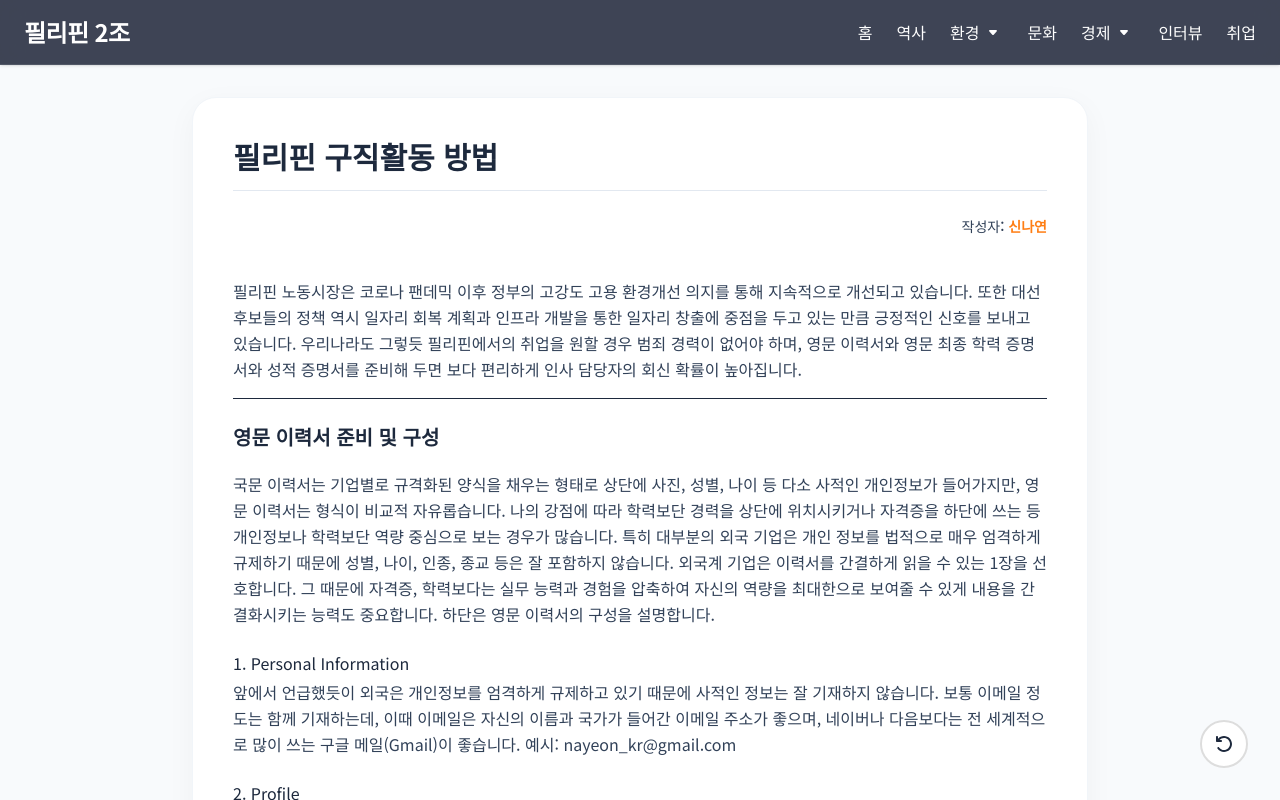
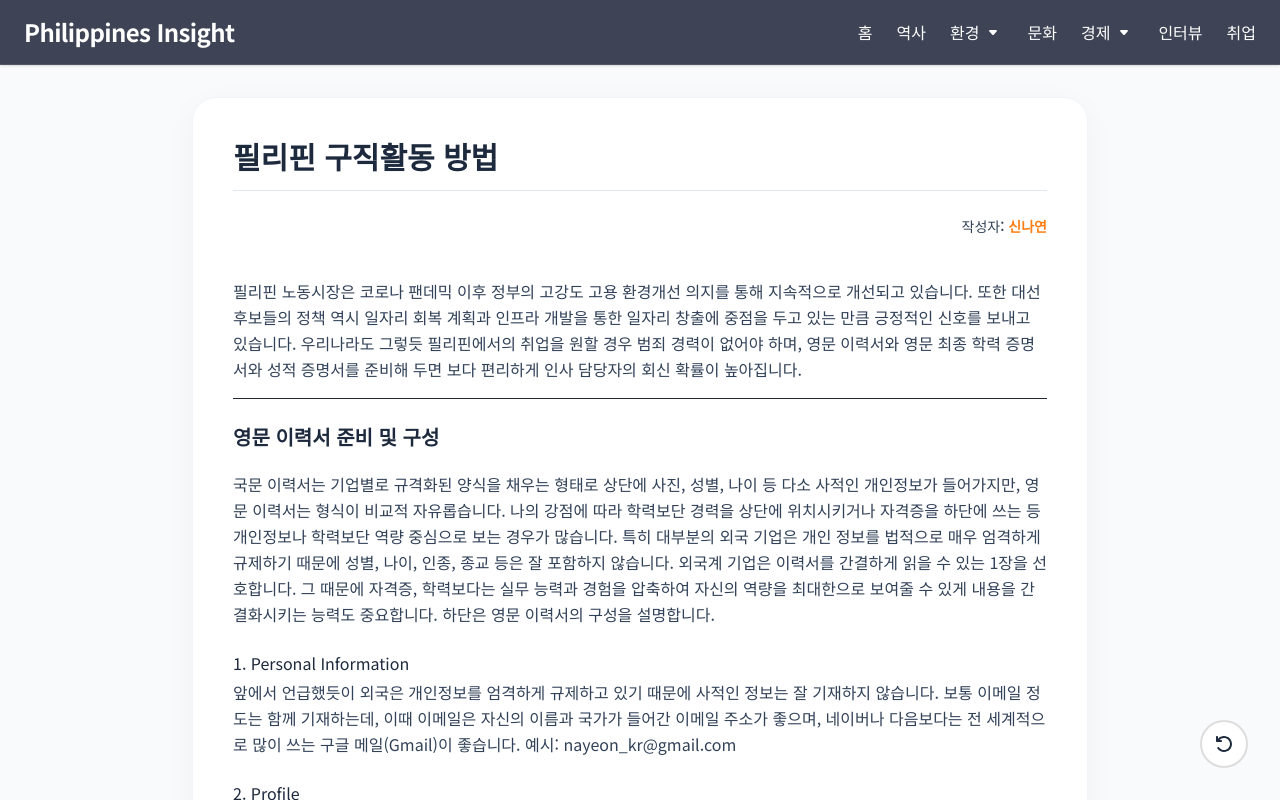
Before and after one commit to jhan117/Philippines, a Next.js app: page /job in a window 1280 px wide. Shown: the top 800 px of the page. Built offline with nearby package versions, Linux system fonts and the light colour scheme.

Commit message:
style: update site title and header logo to Philippines Insight

```diff
--- a/src/app/_components/homePage/HomeHeader.js
+++ b/src/app/_components/homePage/HomeHeader.js
@@ -9,7 +9,7 @@ const HomeHeader = () => {
   return (
     <header className="sticky top-0 z-50 w-full px-6 py-4 flex justify-between items-center bg-slate-900/80 backdrop-blur-md border-b border-white/10 shadow-sm transition-all duration-300">
       <h1 className="text-2xl font-bold text-white tracking-tight hover:text-primary-500 transition-colors">
-        <Link href="/">필리핀 2조</Link>
+        <Link href="/">Philippines Insight</Link>
       </h1>
       <nav>
         <ul className="flex items-center gap-6">
--- a/src/app/layout.js
+++ b/src/app/layout.js
@@ -4,16 +4,16 @@ import HomeFooter from "./_components/homePage/HomeFooter";
 import "./layout.css";
 
 export const metadata = {
-  title: "필리핀 2조 | 다이나믹 웹 매거진",
+  title: "Philippines Insight | 대구대 파란사다리 2조",
   description: "역사, 문화, 경제, 환경 등 필리핀의 모든 것을 한눈에 알아보세요.",
   openGraph: {
-    title: "필리핀 2조 | 다이나믹 웹 매거진",
+    title: "Philippines Insight | 대구대 파란사다리 2조",
     description: "역사, 문화, 경제, 환경 등 필리핀의 모든 것을 한눈에 알아보세요.",
     type: "website",
     locale: "ko_KR",
   },
   icons: {
-    icon: "/Philippines/philippines.png",
+    icon: "/philippines.png",
   },
 };
 
```
